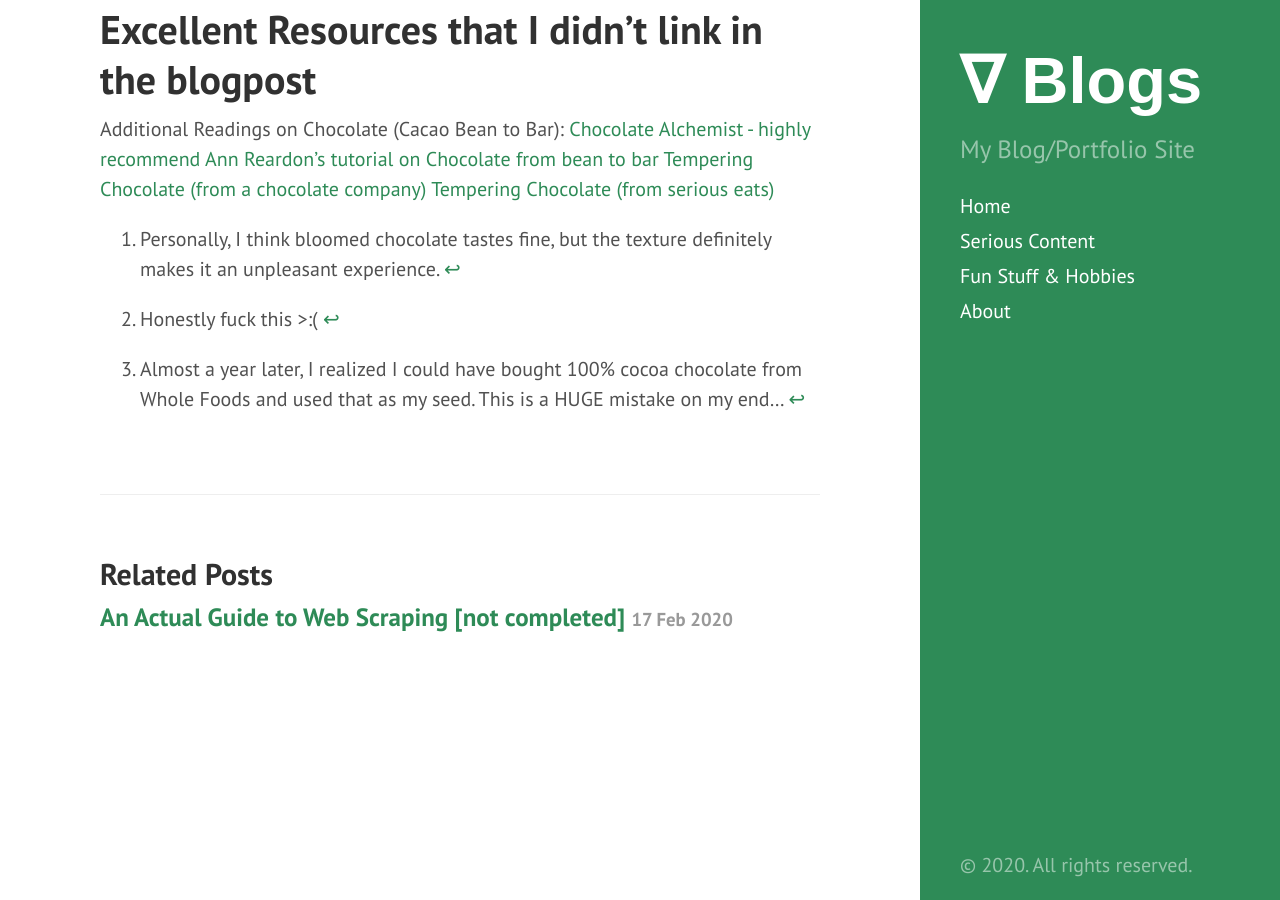
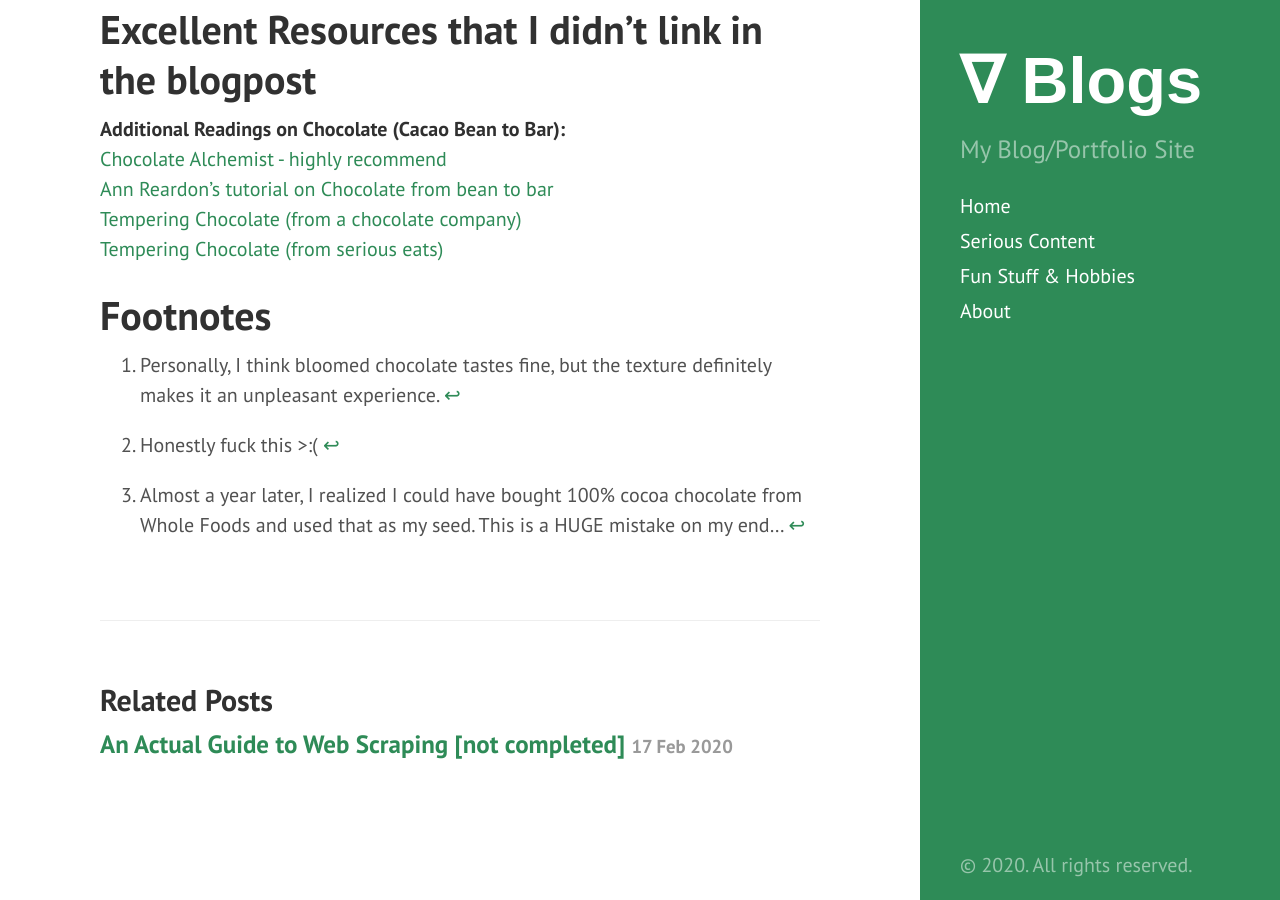
Before and after one commit to tedkim97/tedkim97.github.io, a Jekyll site: the page built from _posts/2019-8-29-custom_chocolate_mold.md, in a window 1280 px wide and 900 px high, scrolled down 9972 px. Built offline with Jekyll 4.4.1, drawn with Linux system fonts in a browser that asks for light colours.

Commit message:
aosdijaosidjaoijd

```diff
--- a/_posts/2019-8-29-custom_chocolate_mold.md
+++ b/_posts/2019-8-29-custom_chocolate_mold.md
@@ -173,8 +173,10 @@ This process has been enlightening and made me realize that chocolate is some in
 
 # Excellent Resources that I didn't link in the blogpost
 
-Additional Readings on Chocolate (Cacao Bean to Bar):
+**Additional Readings on Chocolate (Cacao Bean to Bar):**
 [Chocolate Alchemist - highly recommend](https://chocolatealchemy.com/)
 [Ann Reardon's tutorial on Chocolate from bean to bar](https://youtu.be/1XUeSYHec30)
 [Tempering Chocolate (from a chocolate company)](https://www.callebaut.com/en-US/chocolate-video/technique/tempering/cocoa-butter)
 [Tempering Chocolate (from serious eats)](https://www.seriouseats.com/2014/12/the-food-lab-best-way-to-temper-chocolate.html)
+
+# Footnotes
```
